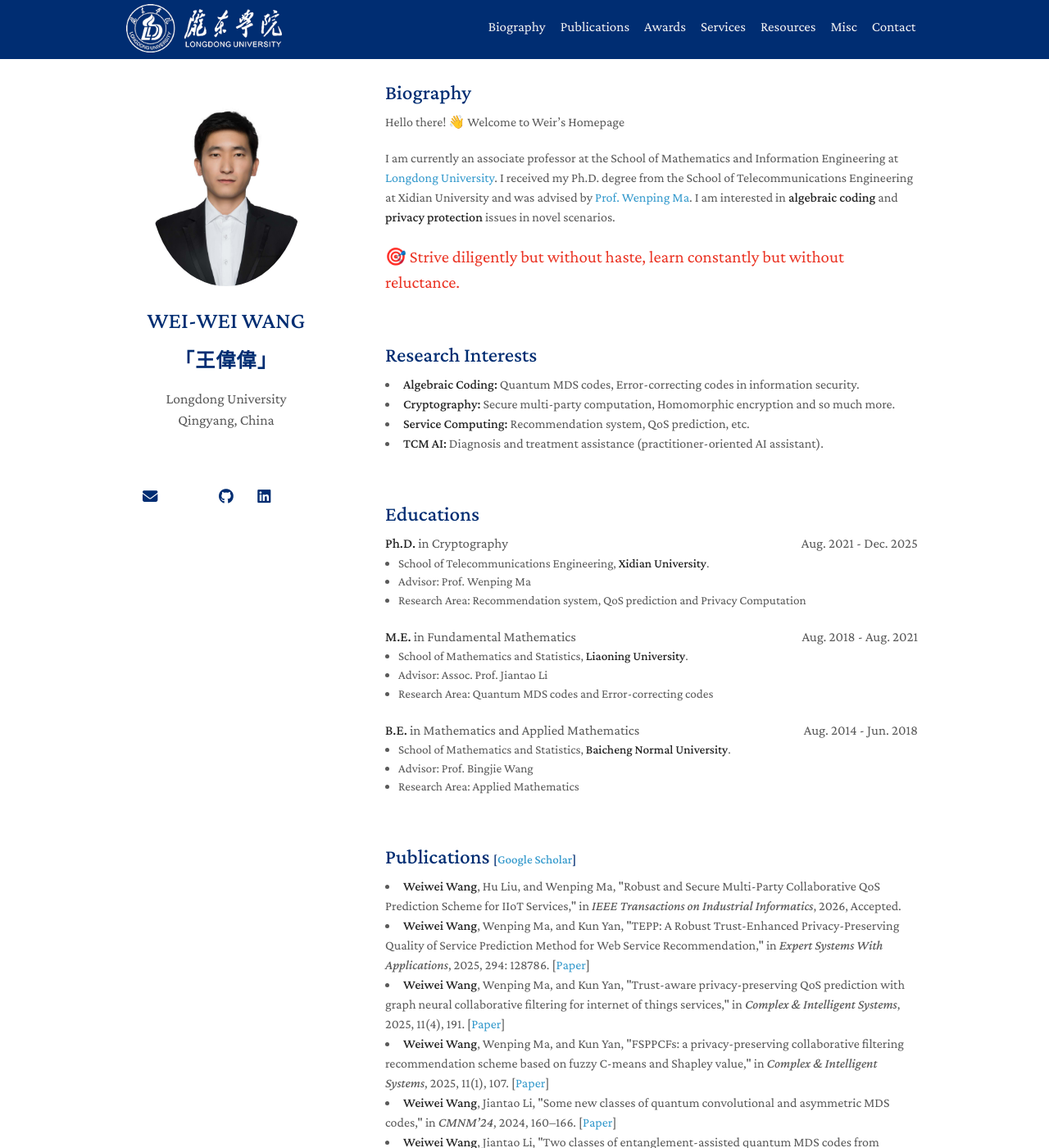
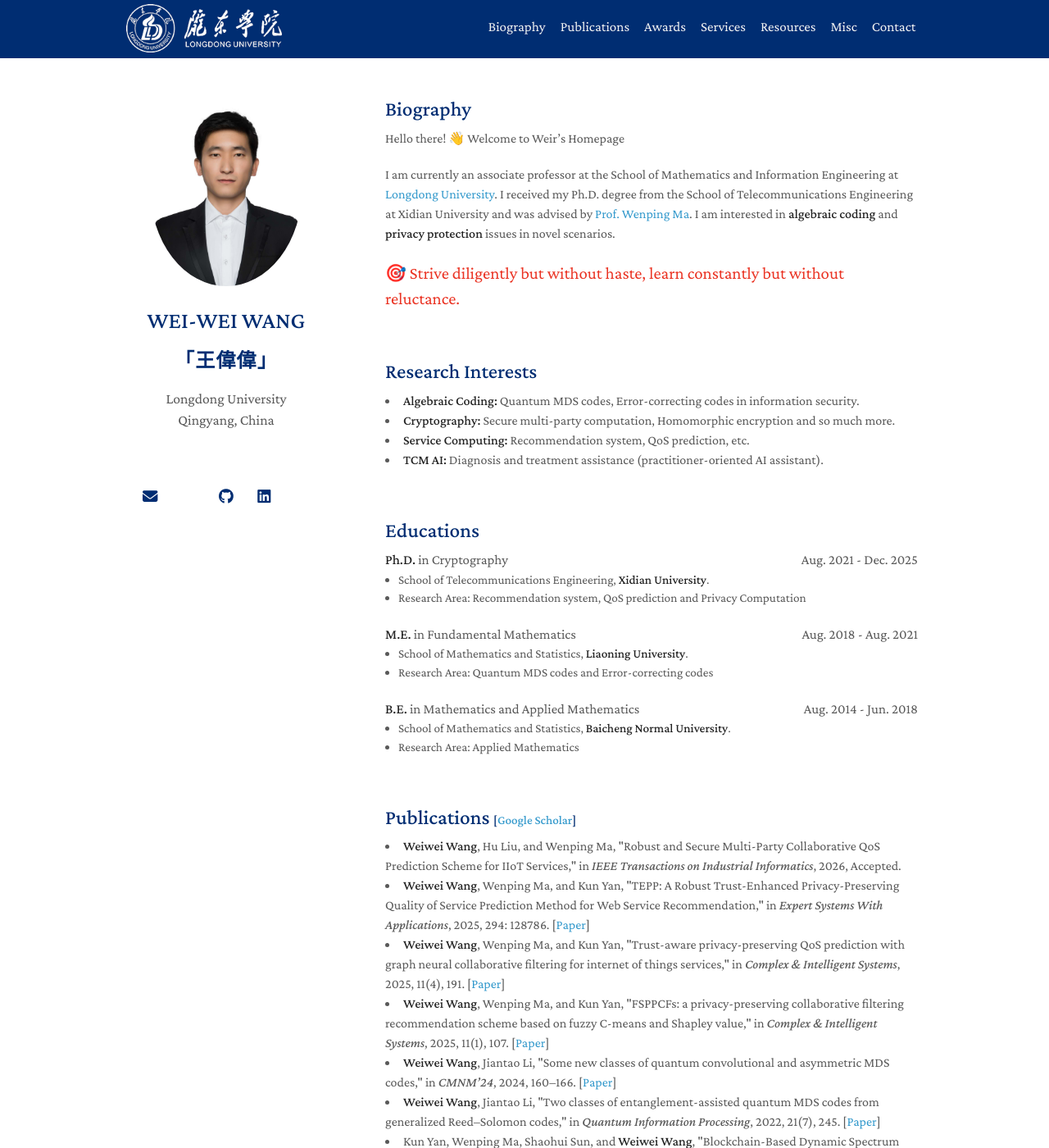
Before and after one commit to Joe-weir-wong/joe-weir-wong.github.io, a Jekyll site: the page built from index.md, in a window 1280 px wide and 1400 px high. Shown: the whole window at 82% size. Built offline with Jekyll 4.4.1, drawn with Linux system fonts in a browser that asks for light colours; a style sheet for code colours, icons or effects is not loaded.

Commit message:
edit messages

```diff
--- a/_includes/biography.md
+++ b/_includes/biography.md
@@ -1,6 +1,6 @@
 <h1 id="biography"></h1>
 
-<h2 style="margin: 80px 0px 10px;">Biography</h2>
+<h2 style="margin: 100px 0px 10px;">Biography</h2>
 
 Hello there!  👋  Welcome to Weir's Homepage
 
--- a/_includes/educations.md
+++ b/_includes/educations.md
@@ -8,7 +8,7 @@
 </div>
 <ul style="font-size: 0.95em; margin-top 2px; padding-left: 16px;">
   <li>School of Telecommunications Engineering, <strong>Xidian University</strong>.</li>
-  <li>Advisor: Prof. Wenping Ma</li>
+  <!-- <li>Advisor: Prof. Wenping Ma</li> -->
   <li>Research Area: Recommendation system, QoS prediction and Privacy Computation</li>
 </ul>
 
@@ -18,7 +18,7 @@
 </div>
 <ul style="font-size: 0.95em; margin-top 2px; padding-left: 16px;">
   <li>School of Mathematics and Statistics, <strong>Liaoning University</strong>.</li>
-  <li>Advisor: Assoc. Prof. Jiantao Li</li>
+  <!-- <li>Advisor: Assoc. Prof. Jiantao Li</li> -->
   <li>Research Area: Quantum MDS codes and Error-correcting codes</li>
 </ul>
 
@@ -28,6 +28,6 @@
 </div>
 <ul style="font-size: 0.95em; margin-top 2px; padding-left: 16px;">
   <li>School of Mathematics and Statistics, <strong>Baicheng Normal University</strong>.</li>
-  <li>Advisor: Prof. Bingjie Wang</li>
+  <!-- <li>Advisor: Prof. Bingjie Wang</li> -->
   <li>Research Area: Applied Mathematics</li>
 </ul>
--- a/assets/css/nav.css
+++ b/assets/css/nav.css
@@ -17,7 +17,7 @@
 }
 
   .topnav img {
-    margin-bottom: 1px;
+    margin-bottom: 0px;
     margin-top: 5px;
     margin-left:15%;
   }
```
